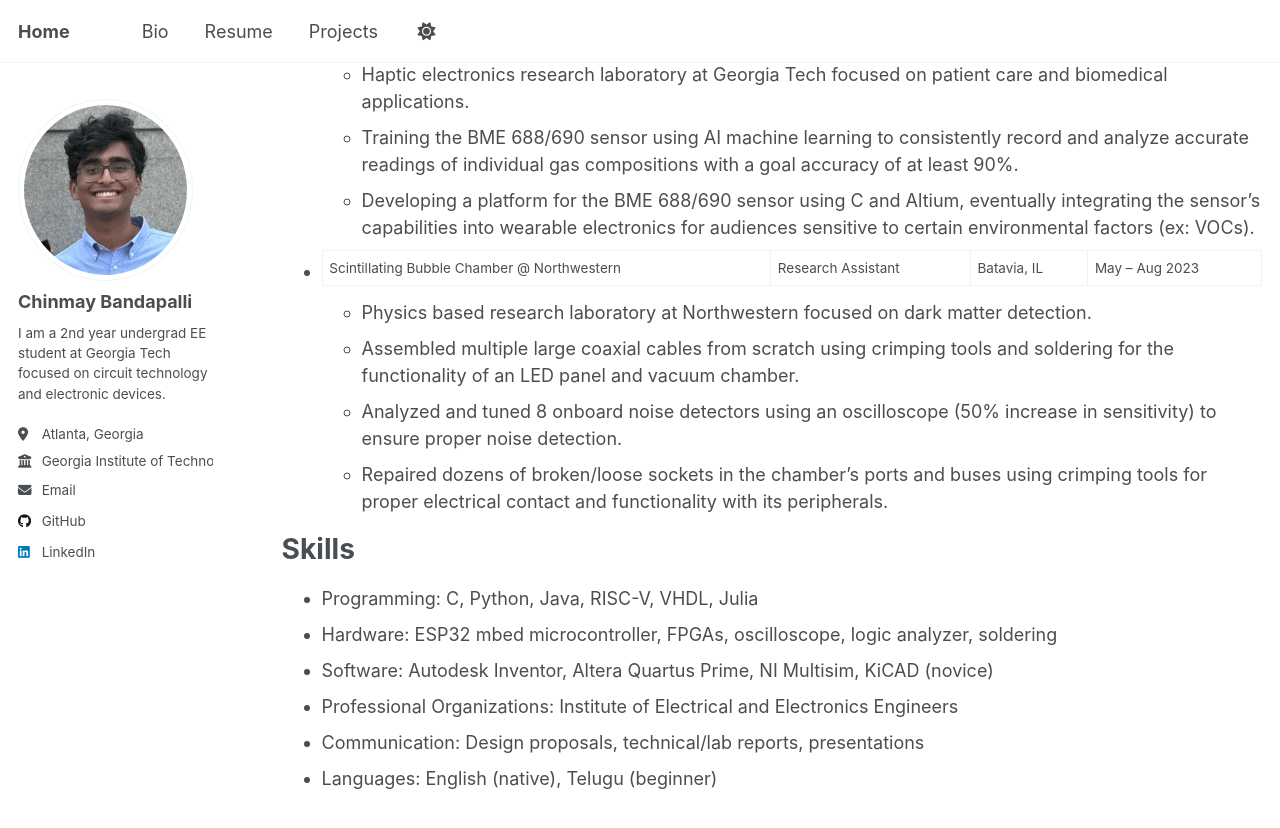
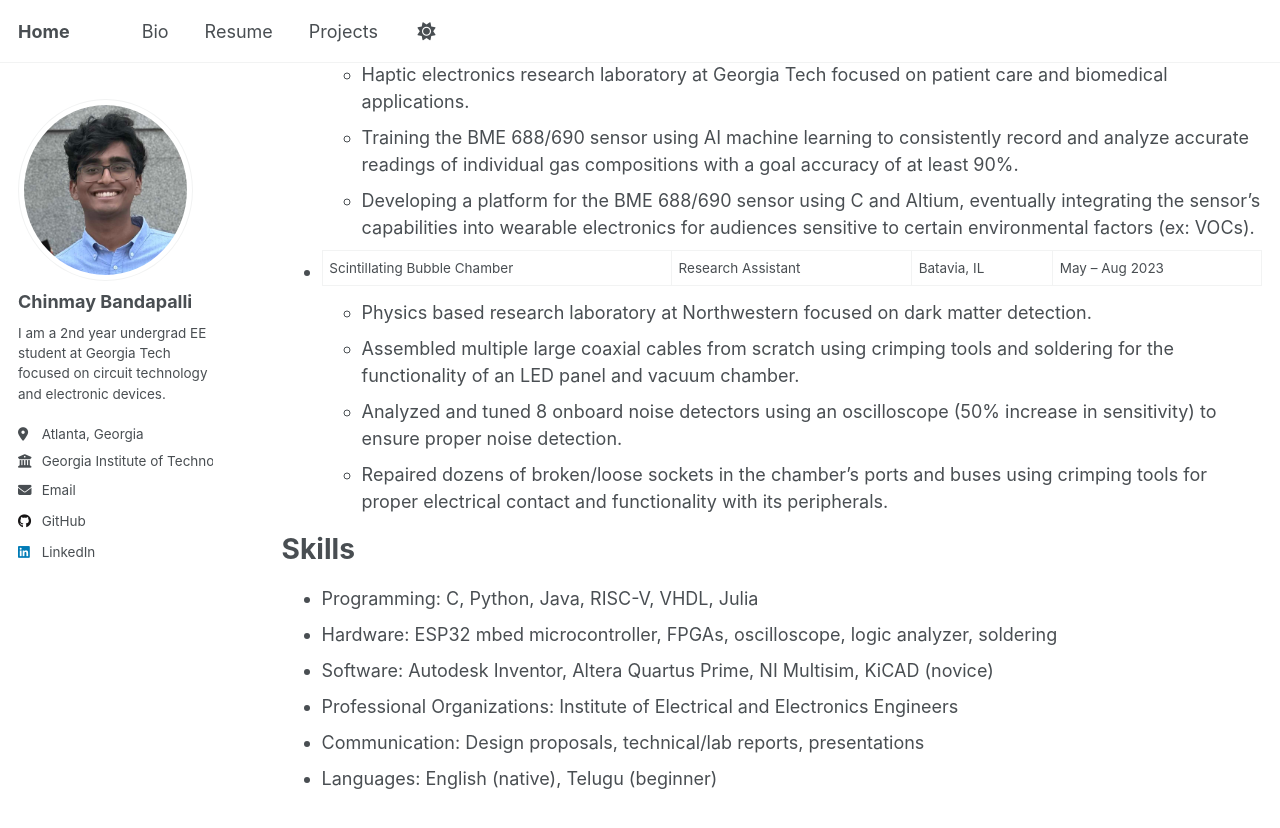
Before and after one commit to chinmaybandapalli/chinmaybandapalli.github.io, a Jekyll site: the page built from _pages/cv.md, in a window 1280 px wide and 900 px high, scrolled down 528 px. Shown: the top 828 px of the window. Built offline with Jekyll 4.4.1, drawn with Linux system fonts in a browser that asks for light colours; a script that is not in the unit is left out.

Commit message:
Update cv.md

```diff
--- a/_pages/cv.md
+++ b/_pages/cv.md
@@ -27,7 +27,7 @@ Work Experience
   * Training the BME 688/690 sensor using AI machine learning to consistently record and analyze accurate readings of individual gas compositions with a goal accuracy of at least 90%.
   * Developing a platform for the BME 688/690 sensor using C and Altium, eventually integrating the sensor’s capabilities into wearable electronics for audiences sensitive to certain environmental factors (ex: VOCs).
 
-* Scintillating Bubble Chamber @ Northwestern|Research Assistant|Batavia, IL|May – Aug 2023
+* Scintillating Bubble Chamber|Research Assistant|Batavia, IL|May – Aug 2023
   * Physics based research laboratory at Northwestern focused on dark matter detection.
   * Assembled multiple large coaxial cables from scratch using crimping tools and soldering for the functionality of an LED panel and vacuum chamber.
   * Analyzed and tuned 8 onboard noise detectors using an oscilloscope (50% increase in sensitivity) to ensure proper noise detection.
```
